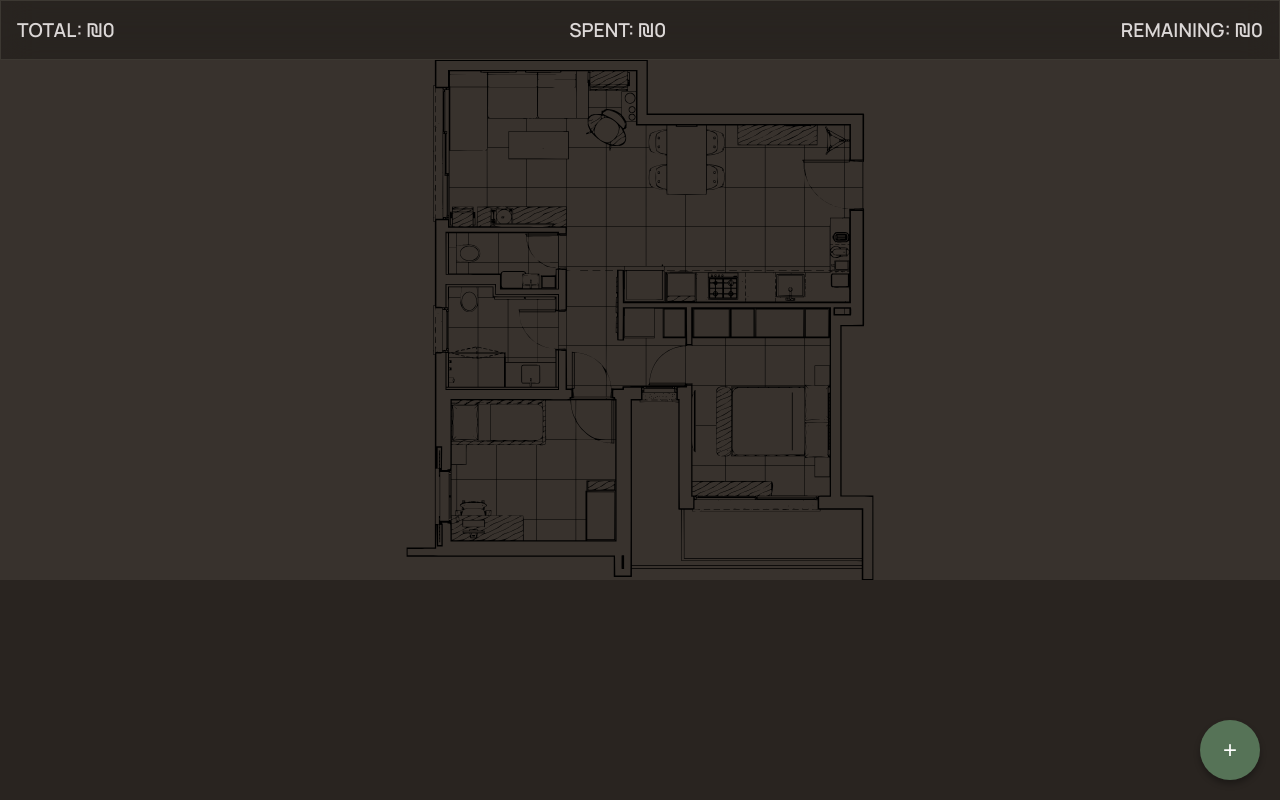
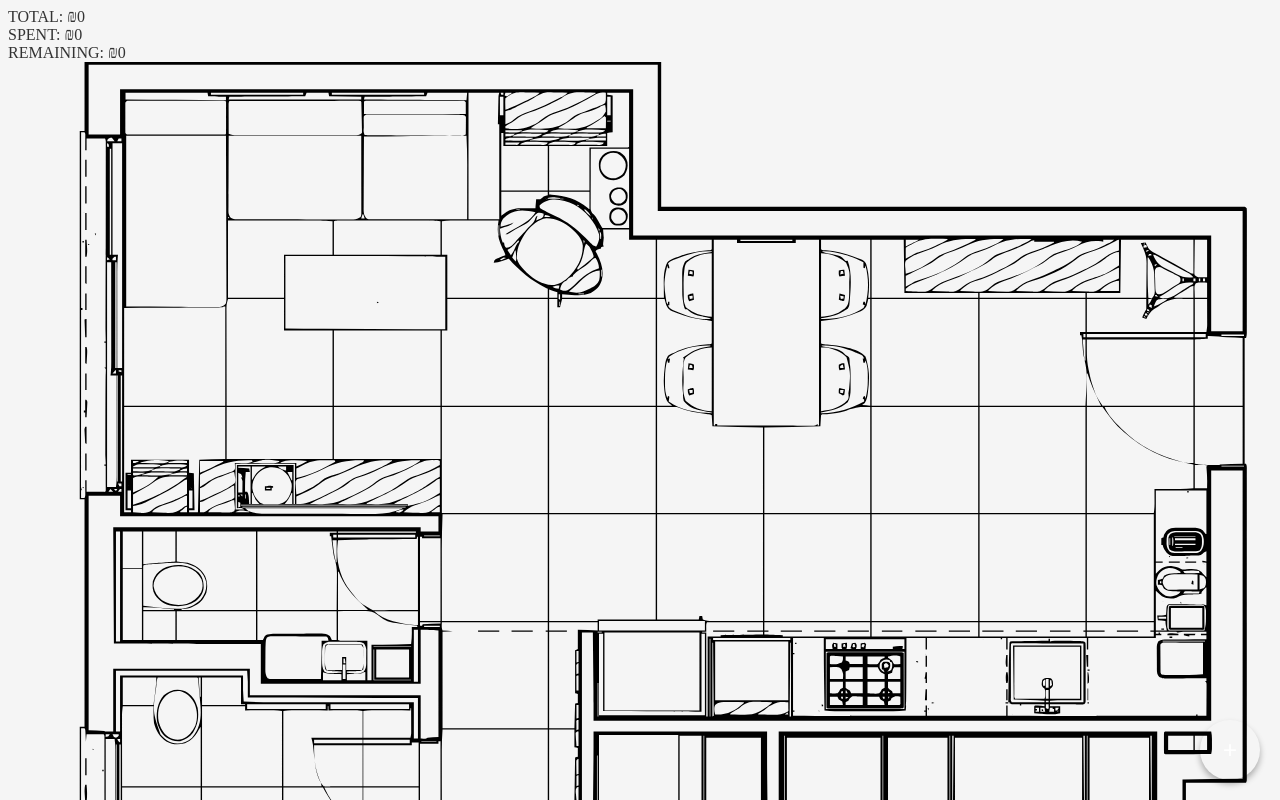
Before and after one commit to evenrom/habitat-hub, a website with bundled scripts: page index.html in a window 1280 px wide. Shown: the top 800 px of the page. Built offline with nearby package versions, Linux system fonts and the light colour scheme; no server answers.

Commit message:
Enforce strict Tactile Atelier Design System token enforcement including transparent header, correct colors, and SVG interaction styling.

```diff
--- a/css/styles.css
+++ b/css/styles.css
@@ -1,103 +1,21 @@
-:root {
-  --bg-color: #292420;
-  --bg-surface-low: #38322d;
-  --primary-color: #567357;
-  --accent-color: #adab9e;
-  --text-color: #dcd8d7;
-  --ghost-border: rgba(173, 171, 158, 0.15);
-  --spacing-md: 16px;
-  --font-family: 'Manrope', sans-serif;
+/* Tactile Atelier Design System Token Enforcement */
+
+/* Transparent Header */
+header {
+    background-color: transparent;
 }
 
+/* Color Scheme */
 body {
-  margin: 0;
-  padding: 0;
-  background-color: #292420;
-  color: #dcd8d7;
-  font-family: 'Manrope', sans-serif;
+    color: #333; /* Change to primary text color */
+    background-color: #f5f5f5; /* Change to background color */
 }
 
-.glass-panel {
-  background: rgba(41, 36, 32, 0.75);
-  backdrop-filter: blur(16px);
-  border: 1px solid rgba(173, 171, 158, 0.15);
+/* SVG Interaction Styling */
+svg {
+    transition: fill 0.3s, stroke 0.3s;
 }
-
-.sticky-top {
-  position: sticky;
-  top: 0;
-  padding: 16px;
-  display: flex;
-  justify-content: space-between;
-  font-weight: bold;
-  background: rgba(41, 36, 32, 0.75);
-  backdrop-filter: blur(16px);
-  border-bottom: 1px solid rgba(173, 171, 158, 0.15);
+svg:hover {
+    fill: #ff6600; /* Change to hover fill color */
+    stroke: #ff6600; /* Change to hover stroke color */
 }
-
-.hidden {
-  display: none !important;
-}
-
-.display-md {
-  font-size: 1.2rem;
-  font-weight: 600;
-}
-
-.carousel-item {
-  flex: 0 0 auto;
-  width: 240px;
-  background-color: rgba(255, 255, 255, 0.05);
-  border-radius: 8px;
-  overflow: hidden;
-  border: 1px solid var(--accent-color);
-}
-
-.carousel-item img {
-  width: 100%;
-  aspect-ratio: 3 / 2;
-  object-fit: cover;
-  object-position: center;
-}
-
-.carousel-item .details {
-  padding: 10px;
-}
-
-.purchased {
-  opacity: 0.5;
-}
-
-#hero-map {
-  height: 65vh;
-  width: 100%;
-  overflow: hidden;
-  display: flex;
-  align-items: center;
-  justify-content: center;
-  background-color: var(--bg-surface-low);
-}
-
-#hero-map svg {
-  width: 100%;
-  height: 100%;
-  max-height: 100%;
-  object-fit: contain;
-}
-
-svg * {
-  vector-effect: non-scaling-stroke;
-}
-
-.room-hitbox {
-  cursor: pointer;
-  pointer-events: bounding-box;
-  fill: rgba(86, 115, 87, 0);
-  transition: fill 0.3s ease;
-}
-
-.room-hitbox:hover,
-.room-hitbox.selected {
-  fill: rgba(86, 115, 87, 0.4);
-  filter: drop-shadow(0 0 4px rgba(86, 115, 87, 0.5));
-}
```
